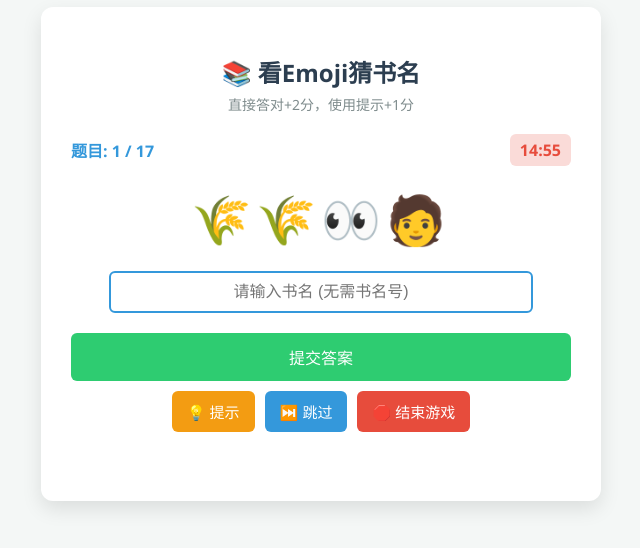
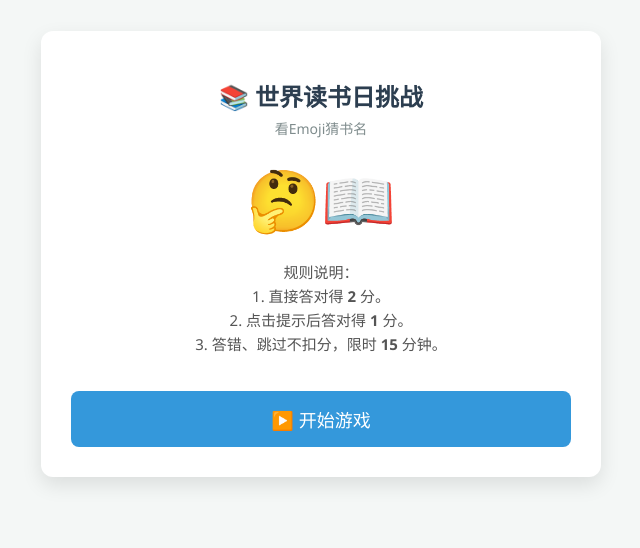
Before and after one commit to youngxiudong-art/emoji-, a plain HTML site: page index.html in a window 1280 px wide. Shown: the part 146-694 px from the top of the page, without its empty margins (319-959 px from the left). Drawn offline with Linux system fonts and the light colour scheme.

Commit message:
Add files via upload

```diff
--- a/index.html
+++ b/index.html
@@ -87,6 +87,7 @@
             transition: opacity 0.3s;
         }
         button:hover { opacity: 0.8; }
+        .btn-start { background-color: #3498db; width: 100%; font-size: 18px; padding: 15px; margin-top: 20px; border-radius: 8px;}
         .btn-submit { background-color: #2ecc71; width: 100%; font-size: 16px; padding: 12px; margin-bottom: 10px; }
         .btn-hint { background-color: #f39c12; }
         .btn-skip { background-color: #3498db; }
@@ -99,18 +100,35 @@
         }
         .correct { color: #2ecc71; }
         .wrong { color: #e74c3c; }
-        #result-screen { display: none; }
+
+        /* 初始隐藏游戏界面和结果界面 */
+        #game-screen, #result-screen { display: none; }
+
         .final-score { font-size: 32px; color: #e74c3c; margin: 20px 0; }
+        .start-icon { font-size: 60px; margin: 20px 0; }
     </style>
 </head>
 <body>
+
+<div class="game-container" id="start-screen">
+    <h1>📚 世界读书日挑战</h1>
+    <div class="subtitle">看Emoji猜书名</div>
+    <div class="start-icon">🤔📖</div>
+    <p style="color: #555; font-size: 15px; line-height: 1.6;">
+        规则说明：<br>
+        1. 直接答对得 <strong>2</strong> 分。<br>
+        2. 点击提示后答对得 <strong>1</strong> 分。<br>
+        3. 答错、跳过不扣分，限时 <strong>15</strong> 分钟。
+    </p>
+    <button class="btn-start" onclick="startGame()">▶️ 开始游戏</button>
+</div>
 
 <div class="game-container" id="game-screen">
     <h1>📚 看Emoji猜书名</h1>
     <div class="subtitle">直接答对+2分，使用提示+1分</div>
 
     <div class="top-info">
-        <div class="progress">题目: <span id="current-q">1</span> / 17</div>
+        <div class="progress">题目: <span id="current-q">1</span> / 18</div>
         <div class="timer" id="timer-display">15:00</div>
     </div>
 
@@ -132,30 +150,31 @@
 
 <div class="game-container" id="result-screen">
     <h1>🎉 游戏结束！</h1>
-    <div class="final-score">本轮得分: <span id="score">0</span> / 34</div>
+    <div class="final-score">本轮得分: <span id="score">0</span> / 36</div>
     <p id="evaluation"></p>
     <button class="btn-submit" onclick="location.reload()">再玩一次</button>
 </div>
 
 <script>
     let questions = [
-        { emoji: "⬅️🚶‍♂️📓", keywords: "石猴、取经、八十一难", answer: "西游记" },
-        { emoji: "🕒🍲🧂👨‍⚕️", keywords: "桃园结义、赤壁、三分天下", answer: "三国演义" },
-        { emoji: "🔴🏢💭", keywords: "宝黛、大观园、石头记", answer: "红楼梦" },
-        { emoji: "💧🏞️📜", keywords: "梁山、一百零八将、替天行道", answer: "水浒传" },
-        { emoji: "🤏👑🧒", keywords: "B612星球、狐狸、玫瑰", answer: "小王子" },
-        { emoji: "👴🤝🌊", keywords: "圣地亚哥、出海、马林鱼", answer: "老人与海" },
-        { emoji: "💓🧍‍♂️", keywords: "福贵、苦难、韧性", answer: "活着" },
-        { emoji: "💯🗓️👤😔", keywords: "马孔多、七代人、宿命", answer: "百年孤独" },
-        { emoji: "🐛🔄📖", keywords: "格里高尔、甲虫、异化", answer: "变形记" },
-        { emoji: "🤴💀⚔️", keywords: "丹麦王子、装疯、复仇", answer: "哈姆雷特" },
-        { emoji: "🛡️🐎🌪️", keywords: "骑士、风车、桑丘", answer: "堂吉诃德" },
-        { emoji: "😐🌍", keywords: "孙少平、黄土高原、奋斗", answer: "平凡的世界" },
-        { emoji: "🏞️🧱", keywords: "茶峒、渡船、翠翠", answer: "边城" },
-        { emoji: "👍👍👨🏻‍💼", keywords: "盖茨比、绿光、爵士时代", answer: "了不起的盖茨比" },
-        { emoji: "🌾🌾👀🧑", keywords: "霍尔顿、红色猎人帽、叛逆", answer: "麦田里的守望者" },
-        { emoji: "🍃🌬️", keywords: "斯嘉丽、白瑞德、南北战争", answer: "飘" },
-        { emoji: "✂️❤️", keywords: "桑菲尔德庄园、阁楼、家庭教师", answer: "简爱" }
+        { emoji: "💧🐅🧱", keywords: "好汉", answer: "水浒传" },
+        { emoji: "☂️🪜", keywords: "脱水", answer: "三体" },
+        { emoji: "🧨🍊", keywords: "渡船", answer: "边城" },
+        { emoji: "🍎🍚🌍", keywords: "苦难", answer: "平凡的世界" },
+        { emoji: "🧃📓🛞", keywords: "剩余价值", answer: "资本论" },
+        { emoji: "🌲🍯🍄☠️", keywords: "羊皮卷", answer: "百年孤独" },
+        { emoji: "🥣🌰1️⃣5️⃣🍯", keywords: "历史", answer: "万历十五年" },
+        { emoji: "❄️🍊🐔", keywords: "这是最好的时代", answer: "双城记" },
+        { emoji: "🐘🤮🇨🇳", keywords: "差序格局", answer: "乡土中国" },
+        { emoji: "⌚️✂️🪨", keywords: "奇点", answer: "时间简史" },
+        { emoji: "🔴🐟⬛", keywords: "于连", answer: "红与黑" },
+        { emoji: "🍎🪓🛞", keywords: "看不见的手", answer: "国富论" },
+        { emoji: "🗣️", keywords: "救救孩子", answer: "呐喊" },
+        { emoji: "🍐🐘🍲", keywords: "哲学", answer: "理想国" },
+        { emoji: "🦏👊🌺", keywords: "唵", answer: "悉达多" },
+        { emoji: "😢🌧️", keywords: "繁漪", answer: "雷雨" },
+        { emoji: "🥤📦🐔", keywords: "红娘", answer: "西厢记" },
+        { emoji: "🍳😍", keywords: "桑菲尔德", answer: "简爱" }
     ];
 
     let currentIndex = 0;
@@ -171,6 +190,16 @@
     const feedbackEl = document.getElementById('feedback');
     const hintBtn = document.getElementById('hint-btn');
     const timerDisplay = document.getElementById('timer-display');
+
+    function startGame() {
+        // 隐藏开始界面，显示游戏界面
+        document.getElementById('start-screen').style.display = 'none';
+        document.getElementById('game-screen').style.display = 'block';
+
+        shuffleQuestions();
+        startTimer();
+        loadQuestion();
+    }
 
     function shuffleQuestions() {
         for (let i = questions.length - 1; i > 0; i--) {
@@ -252,8 +281,8 @@
         document.getElementById('score').innerText = score;
 
         let evalText = "";
-        if(score >= 28) evalText = "🏆 真正的阅读大师！";
-        else if(score >= 17) evalText = "🌟 知识储备很棒！";
+        if(score >= 30) evalText = "🏆 真正的阅读大师！";
+        else if(score >= 18) evalText = "🌟 知识储备很棒！";
         else evalText = "📚 还需要多读书哦！";
 
         document.getElementById('evaluation').innerText = evalText;
@@ -266,9 +295,6 @@
         }
     });
 
-    shuffleQuestions();
-    startTimer();
-    loadQuestion();
 </script>
 
 </body>
```
